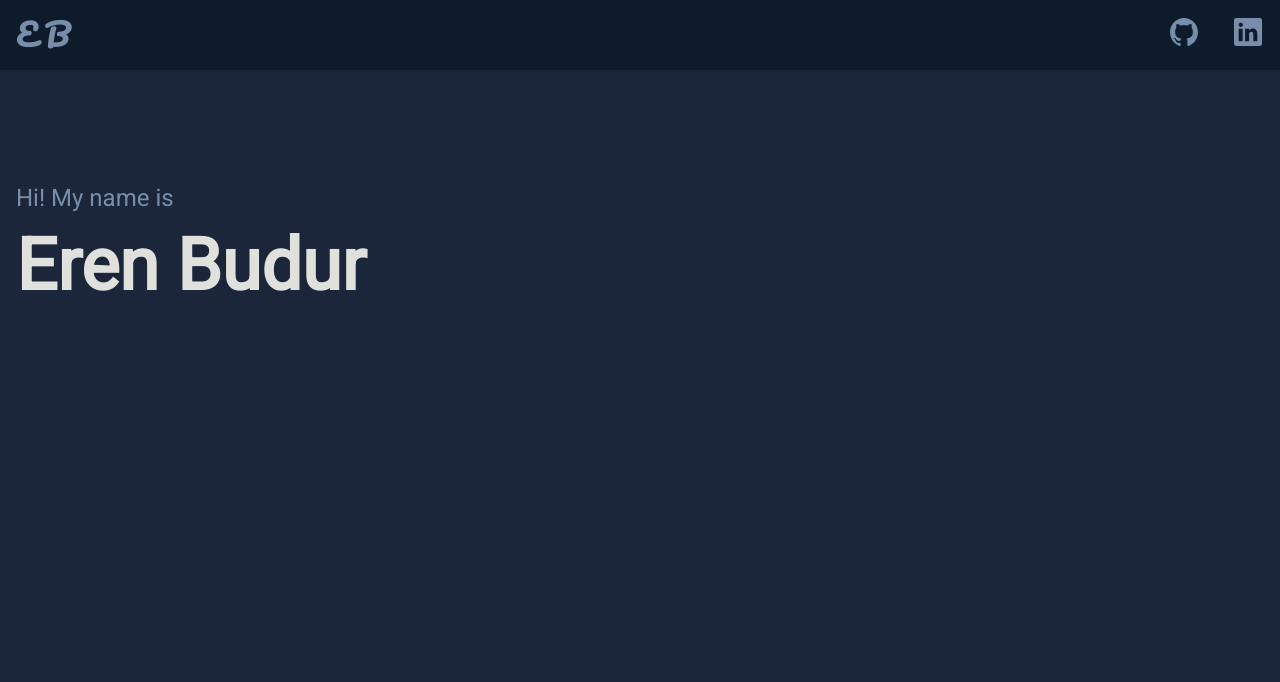
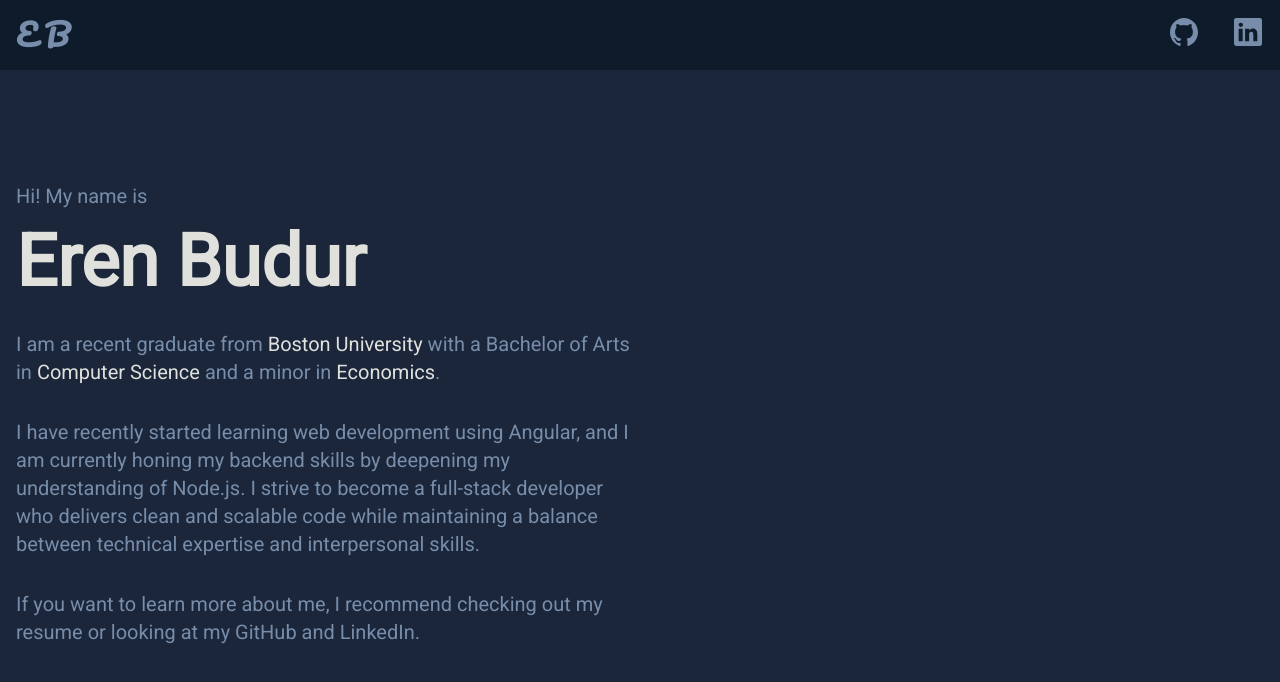
Before and after one commit to erenbudur/erenbudur-portfolio, an Angular app: page / in a window 1280 px wide. Shown: the top 682 px of the page. Built offline with nearby package versions, Linux system fonts and the light colour scheme.

Commit message:
Add first version of banner text

```diff
--- a/src/app/banner/banner.component.html
+++ b/src/app/banner/banner.component.html
@@ -1,9 +1,27 @@
 <div class="bg-color2 w-full h-full ">
   <div class="max-w-screen-xl flex flex-wrap items-left flex-col justify-between mx-auto p-4 font-roboto">
-    <span class="text-left mt-16 pt-8 text-color4 text-2xl ">Hi! My name is </span>
+    <span class="text-left mt-16 pt-8 text-color4 text-xl ">Hi! My name is </span>
     <h1 class="text-left text-color5 text-7xl font-bold pt-4">Eren Budur</h1>
-<!--    <p class="pt-8">I am a recent graduate from boston university with a bachelors of </p>-->
+    <p class="pt-8 text-color4 text-xl break-normal w-1/2">I am a recent graduate from <a
+      class="hover:underline underline-offset-4 text-color5" href="https://www.bu.edu/">Boston University</a>
+      with a Bachelor of Arts in <span class="hover:underline underline-offset-4 text-color5">Computer Science</span>
+      and a minor in <span class="hover:underline underline-offset-4 text-color5">Economics</span>.
+    </p>
+
+    <p class="pt-8 text-color4 text-xl break-normal w-1/2">
+
+      I have recently started learning web development using Angular, and I am currently honing my backend skills by
+      deepening my understanding of Node.js. I strive to become a full-stack developer who delivers clean and scalable
+      code while maintaining a balance between technical expertise and interpersonal skills.
+
+    </p>
+
+
+    <p class="pt-8 text-color4 text-xl break-normal w-1/2">
+
+      If you want to learn more about me, I recommend checking out my resume or looking at my GitHub and LinkedIn.
+
+    </p>
   </div>
 
-<!--Hello-->
 </div>
```
